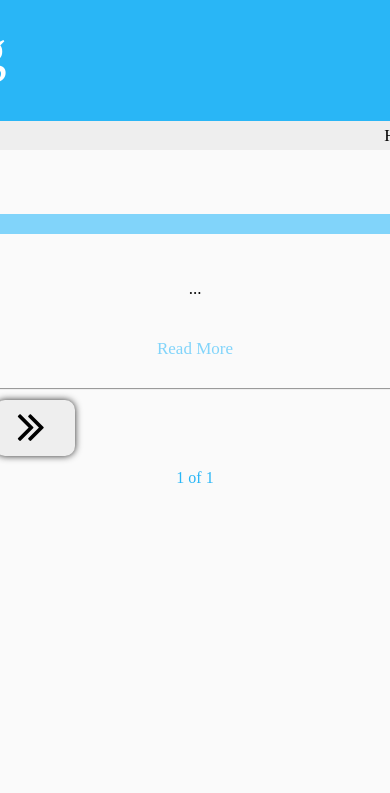
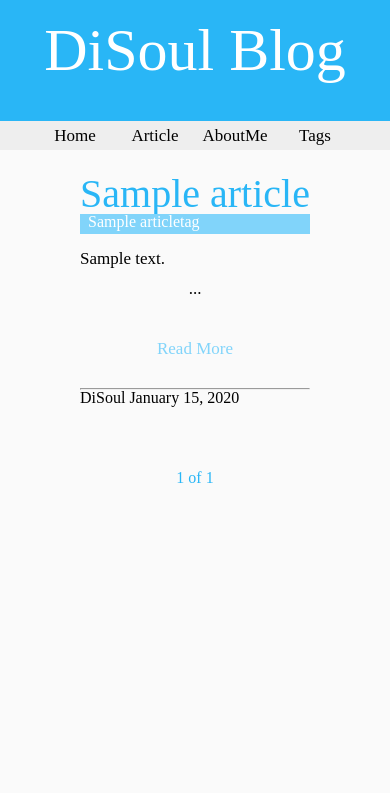
Before and after one commit to disoul/disoul-blog, a Django app: page /blog/ in a window 390 px wide; the page is wider, and only the part inside the window is pictured. Shown: the top 793 px of that part. Run offline with Django 3.2, Linux system fonts and the light colour scheme; tables that the repository leaves empty hold one stand-in row (values such as "Sample post"); some libraries are stand-ins or nearby versions.

Commit message:
移动适配

```diff
--- a/blog/static/css/index.css
+++ b/blog/static/css/index.css
@@ -79,7 +79,6 @@ html {
   flex: 6;
   left: -14em;
   top: -3em;
-  width: 980px;
   margin: auto;
   padding-top: 20px;
 }
@@ -92,6 +91,11 @@ html {
 .title a:hover {
   color: #039be5;
 }
+@media (min-width: 980px) {
+  .title {
+    width: 980px;
+  }
+}
 
 .navigation-bar {
   flex: 1.5;
@@ -102,9 +106,13 @@ html {
   flex-direction: row;
   flex-wrap: nowrap;
   justify-content: flex-end;
-  width: 980px;
   padding-left: 0;
   margin: auto;
+}
+@media (min-width: 980px) {
+  .navigation-bar ul {
+    width: 980px;
+  }
 }
 .navigation-bar ul li {
   list-style-type: none;
@@ -125,6 +133,11 @@ html {
 }
 .navigation-bar ul li:hover {
   background-color: rgba(170, 170, 170, 0.7);
+}
+@media (max-width: 980px) {
+  .navigation-bar ul {
+    justify-content: center;
+  }
 }
 
 #name {
@@ -159,7 +172,7 @@ html {
   align-items: center;
 }
 .article_block .article {
-  width: 980px;
+  width: 100%;
   padding: 1.5em;
   padding-bottom: 0;
   margin-bottom: 2em;
@@ -217,6 +230,14 @@ html {
   justify-content: center;
   align-items: center;
   flex-direction: column;
+  word-wrap: break-word;
+  word-break: break-all;
+}
+@media (max-width: 980px) {
+  .main-content {
+    max-width: 80%;
+    margin: auto;
+  }
 }
 
 .content-other {
@@ -269,6 +290,11 @@ html {
   margin-right: 20px;
   position: relative;
   bottom: 8px;
+}
+@media (max-width: 1100px) {
+  .left-list-control {
+    display: none;
+  }
 }
 
 .left-list-mask {
--- a/blog/static/sass/_article-content.scss
+++ b/blog/static/sass/_article-content.scss
@@ -4,7 +4,7 @@
 	flex-direction: column;
 	align-items: center;
     .article {
-		width:980px;
+		width:100%;
         padding: 1.5em;
         padding-bottom: 0;
         margin-bottom: 2em;
--- a/blog/static/sass/_home-content.scss
+++ b/blog/static/sass/_home-content.scss
@@ -5,6 +5,12 @@ $tag-bg-color: #D7D7D7;
 	justify-content: center;
 	align-items: center;
 	flex-direction: column;
+	word-wrap: break-word;
+	word-break: break-all;
+	@media (max-width: 980px) {
+		max-width: 80%;
+		margin: auto;
+	}
 }
 
 .content-other {
--- a/blog/static/sass/_left-list.scss
+++ b/blog/static/sass/_left-list.scss
@@ -18,6 +18,9 @@ $mid-white: #C2C0C0;
 		margin-right: 20px;
 		position: relative;
 		bottom: 8px;
+	}
+	@media (max-width: 1100px){
+		display: none;
 	}
 }
 .left-list-mask {
--- a/blog/static/sass/index.scss
+++ b/blog/static/sass/index.scss
@@ -21,4 +21,5 @@ body {
 .home-main {
 	order: 2;
 	flex: 1;
+
 }
```
Also changed, not shown: blog/static/sass/_navigation.scss (+10 -2 lines).
